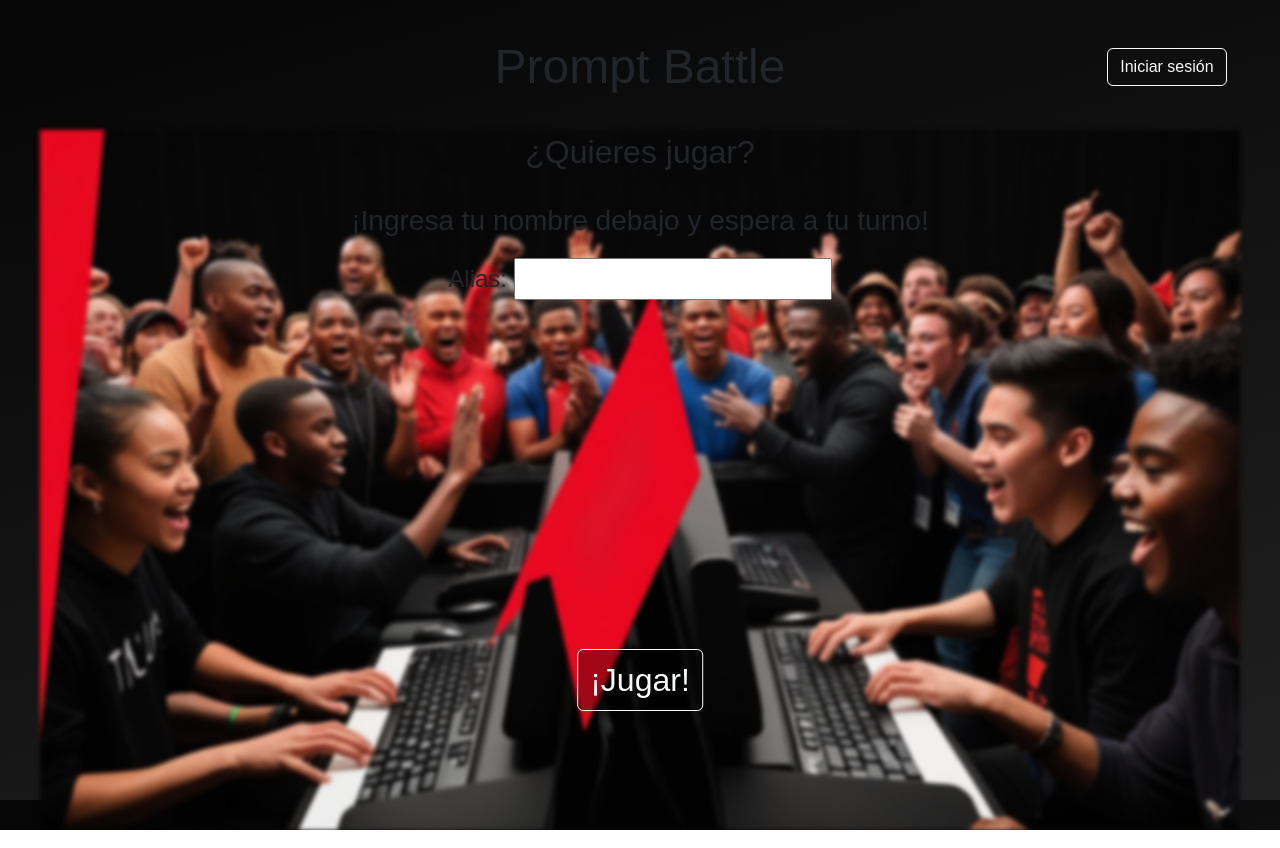
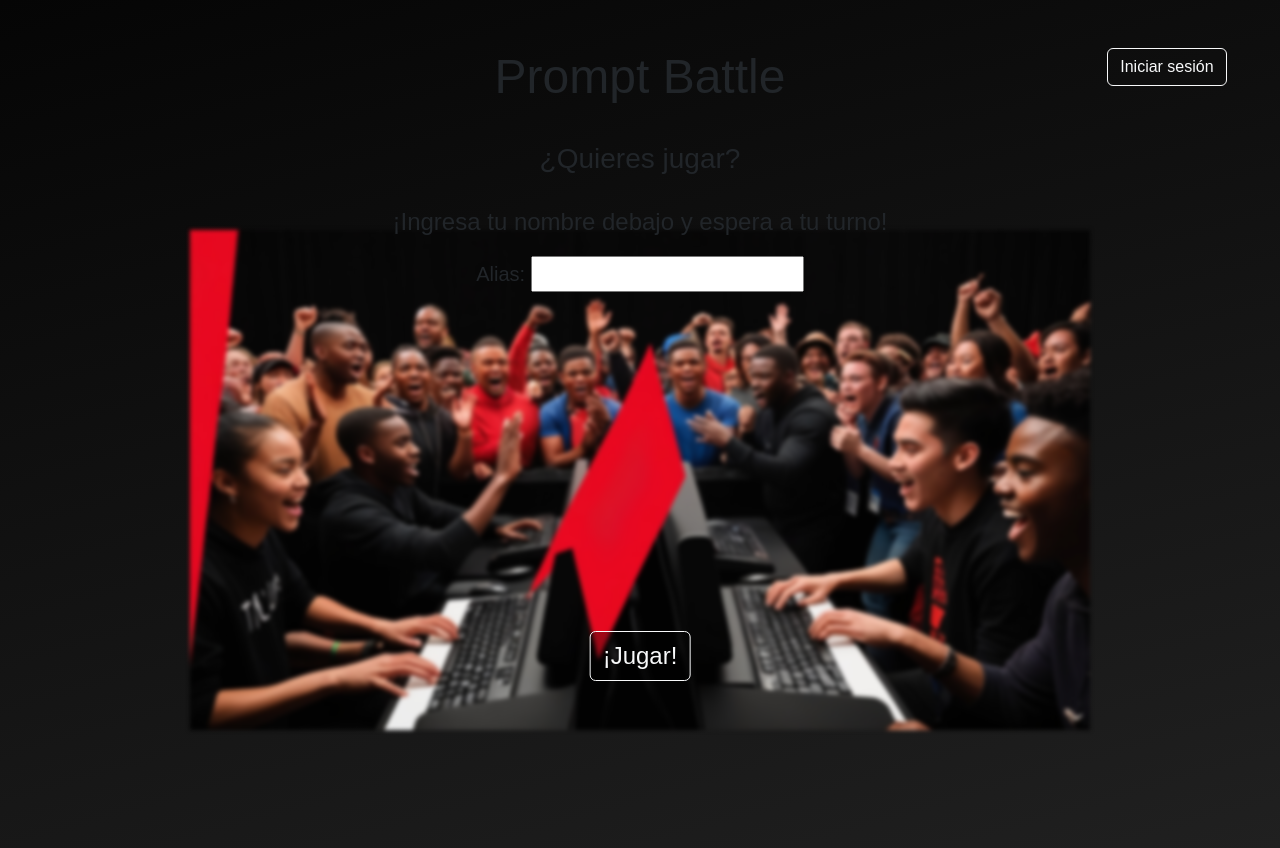
Before and after one commit to JudyProjects/prompt_battle, a website: page views/index.html in a window 1280 px wide. Drawn offline with nearby package versions, Linux system fonts and the light colour scheme; a web font is replaced by a local one.

Commit message:
fix disenios

```diff
--- a/views/index.html
+++ b/views/index.html
@@ -9,15 +9,11 @@
             href="https://fonts.googleapis.com/css2?family=Bungee+Tint&display=swap"
             rel="stylesheet" />
         <style>
-            :root {
-                --background-height: 700px;
-                --background-width: 1200px;
-            }
 
             body {
                 background: rgb(5,5,5);
                 background: linear-gradient(164deg, rgba(5,5,5,1) 0%, rgba(32,32,32,1) 100%);
-                padding: 3%;
+                background-repeat: no-repeat;
                 height: 100vh;
             }
 
@@ -29,8 +25,8 @@
 
             #background-img {
                 position: absolute;
-                height: var(--background-height);
-                width: var(--background-width);
+                height: 500px;
+                width: 900px;
                 z-index: -1;
                 top: 60%;
                 left: 50%;
@@ -49,27 +45,28 @@
                 background: rgba(0, 0, 0, 0.3);
                 position: absolute;
                 left: 50%;
-                top: 85%;
+                top: 82%;
                 transform: translate(-50%, -50%); /* Centra el botón */
             }
         </style>
     </head>
     <body class="bungee-tint-regular text-center">
-        <h1 class="display-5">Prompt Battle</h1>
+        <img id="background-img" src="../resources/Images/background_0.jpg"
+            alt="Background">
+        <h1 class="display-5 mt-5">Prompt Battle</h1>
         <button href="/login" class="btn btn-outline-light btn-login">Iniciar sesión</button>
-        <div class="p-4 w-100 h-100">
-            <img id="background-img" src="../resources/Images/background_0.jpg"
-                alt="Background">
-            <p class="fs-2">¿Quieres jugar?</p>
 
-            <p class="mt-4 fs-3">¡Ingresa tu nombre debajo y espera a tu turno!</p>
+        <div class="p-4">
+            <p class="fs-3">¿Quieres jugar?</p>
+            <p class="mt-4 fs-4">¡Ingresa tu nombre debajo y espera a tu turno!</p>
             <form action="javascript(0)">
-                <label class="fs-4" for="nombreJugador">Alias:
-                    <input class="fs-4" id="nombreJugador" type="text">
+                <label class="fs-5" for="nombreJugador">Alias:
+                    <input class="fs-5" id="nombreJugador" type="text">
                 </label>
-                <button type="submit" class="btn btn-outline-light btn-jugar fs-2">¡Jugar!</button>
+                <button type="submit" class="btn btn-outline-light btn-jugar fs-4">¡Jugar!</button>
             </form>
         </div>
+
         <script type="text/javascript">
         const nombreJugador = document.getElementById('nombreJugador');
         const botonJugar = document.querySelector('button[type="submit"]');
```
